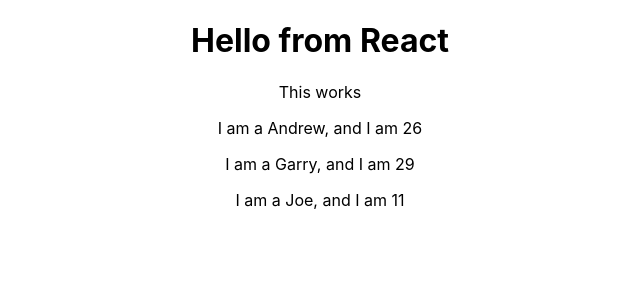
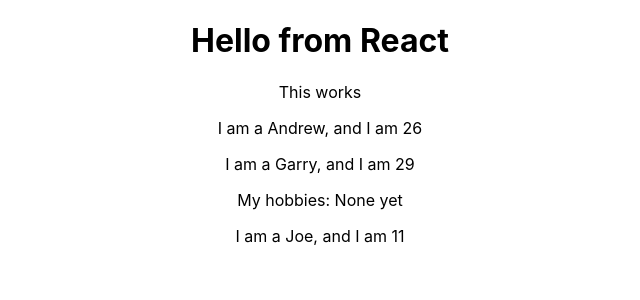
Before and after one commit to hawrot/react, a React (Create React App) app: page / in a window 1280 px wide. Shown: the top 300 px of the page, without its empty margins (320-960 px from the left). Built offline with nearby package versions, Linux system fonts and the light colour scheme.

Commit message:
Use the children properties

```diff
--- a/src/App.js
+++ b/src/App.js
@@ -8,7 +8,7 @@
       <h1> Hello from React</h1>
         <p>This works</p>
         <Person name="Andrew"/>
-        <Person name="Garry"/>
+      <Person name="Garry">My hobbies: None yet</Person>
         <Person name="Joe"/>
     </div>
   );
--- a/src/Person/Person.js
+++ b/src/Person/Person.js
@@ -1,7 +1,15 @@
 import React from "react";
 
 const person = (props) => {
-    return <p>I am a {props.name}, and I am {Math.floor(Math.random()*30)}</p>
+    return(
+        <div>
+            <p>I am a {props.name}, and I am {Math.floor(Math.random()*30)}</p>
+            <p>{props.children}</p>
+        </div>
+
+
+    )
+
 };
 
 export default person;
```
